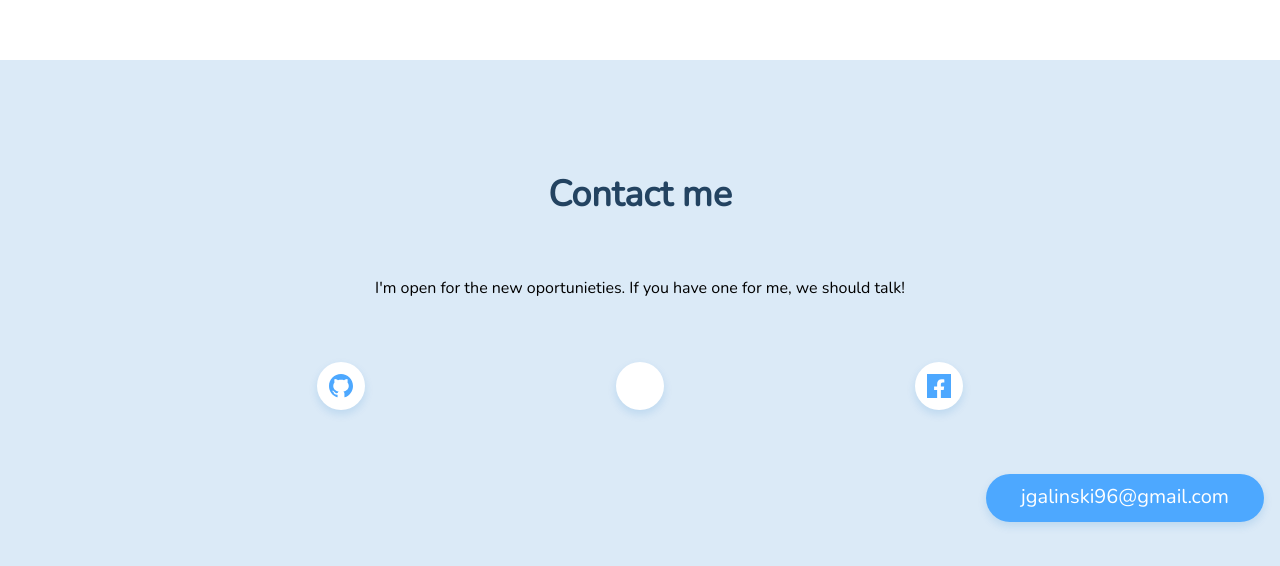
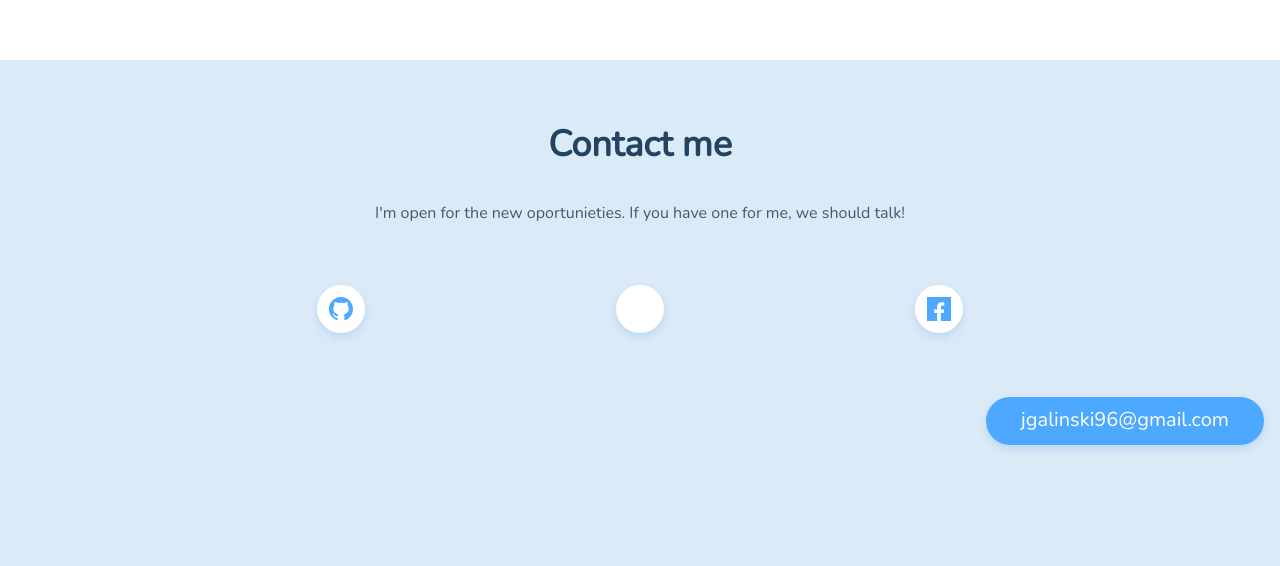
Before and after one commit to galinowsky/galinowsky.github.io, a website built with webpack: page src/pages/index.html in a window 1280 px wide. Shown: the part 3139-3705 px from the top of the page. Built offline with nearby package versions, Linux system fonts and the light colour scheme.

Commit message:
feat: finished layout, and design  for footer

```diff
--- a/src/scss/main.scss
+++ b/src/scss/main.scss
@@ -196,18 +196,22 @@ width: 100vw;
   display: flex;
   flex-direction: column;
   align-items: center;
-  justify-content: center;
+  justify-content: flex-start;
   &>*{
-    margin: 64px 16px 0  ;
+    margin: 0 16px 0  ;
   }
   &__header{
     color:$text_dark;
     font-size: 36px;
+    margin: 64px 16px 32px;
   }
   &__paragraph{
     font-size:16px;
     font-weight: 300;
     text-align: center;
+    margin-bottom: 56px;
+    line-height: 32px;
+    color: $text_default;;
   }
   &__media{
     width: auto;
@@ -215,6 +219,7 @@ width: 100vw;
     flex-flow:  wrap;
     justify-content: space-around;
     width: 70vw;
+    margin-bottom: 64px;
   }
   &__mail{
     align-self:flex-end;
```
